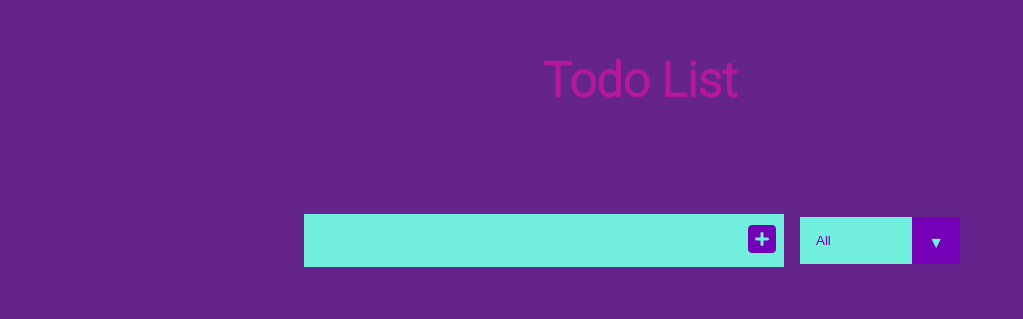
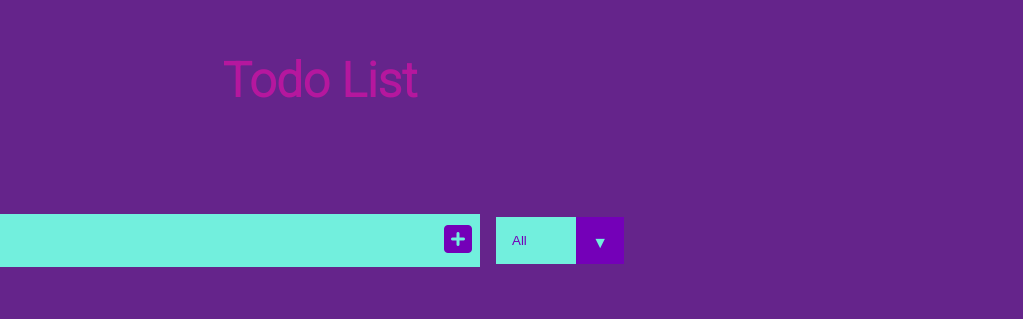
Before and after one commit to alau9/My-Todo_List, a PHP site: page / in a window 1280 px wide. Shown: the top 319 px of the page, without its empty margins (0-1023 px from the left). Run offline with PHP 8.4, Linux system fonts and the light colour scheme.

Commit message:
change width of form input

```diff
--- a/style.css
+++ b/style.css
@@ -26,7 +26,7 @@ form {
     display: flex;
     justify-content: center;
     align-items: center;
-
+    max-width: 50vw;
 }
 
 form input,
```
